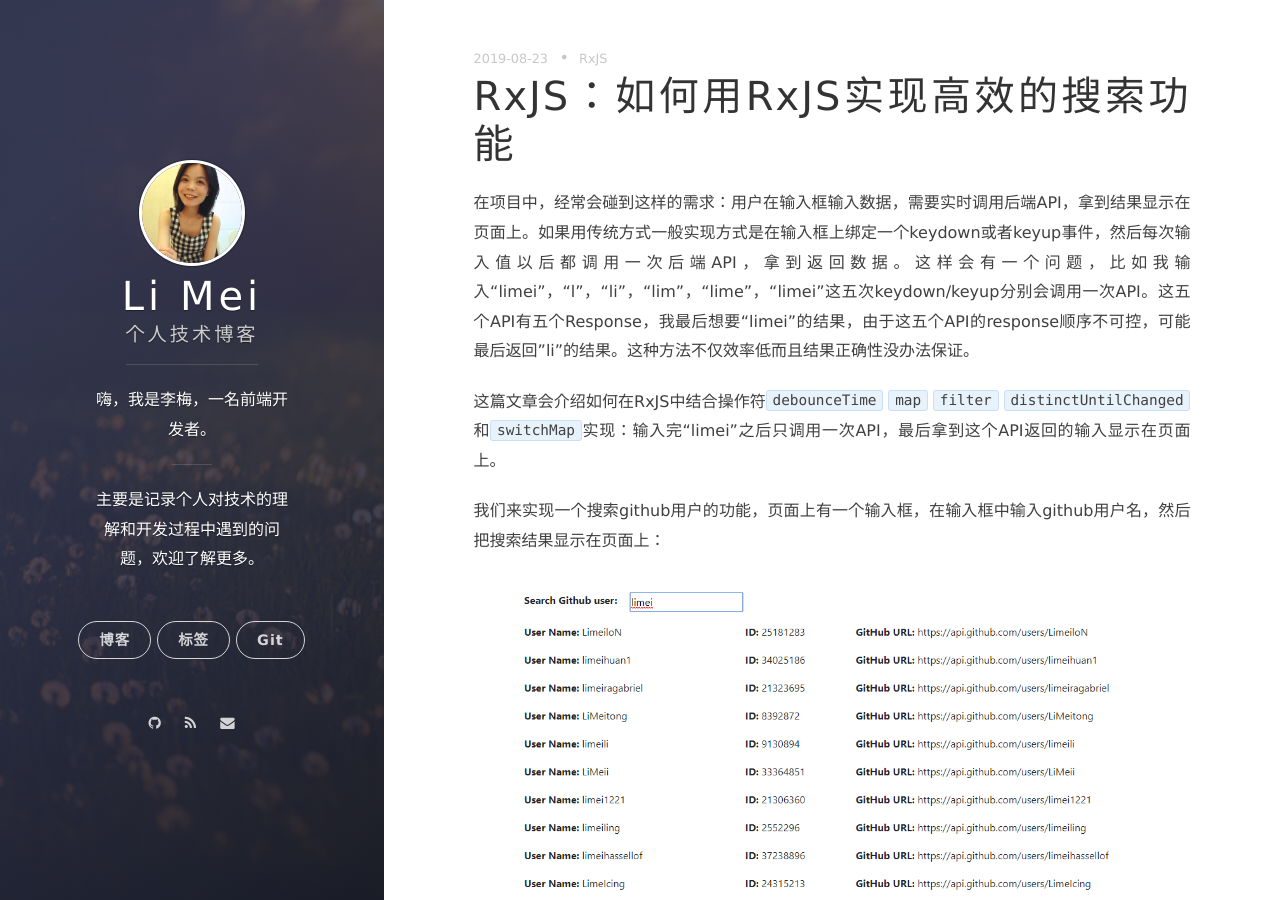
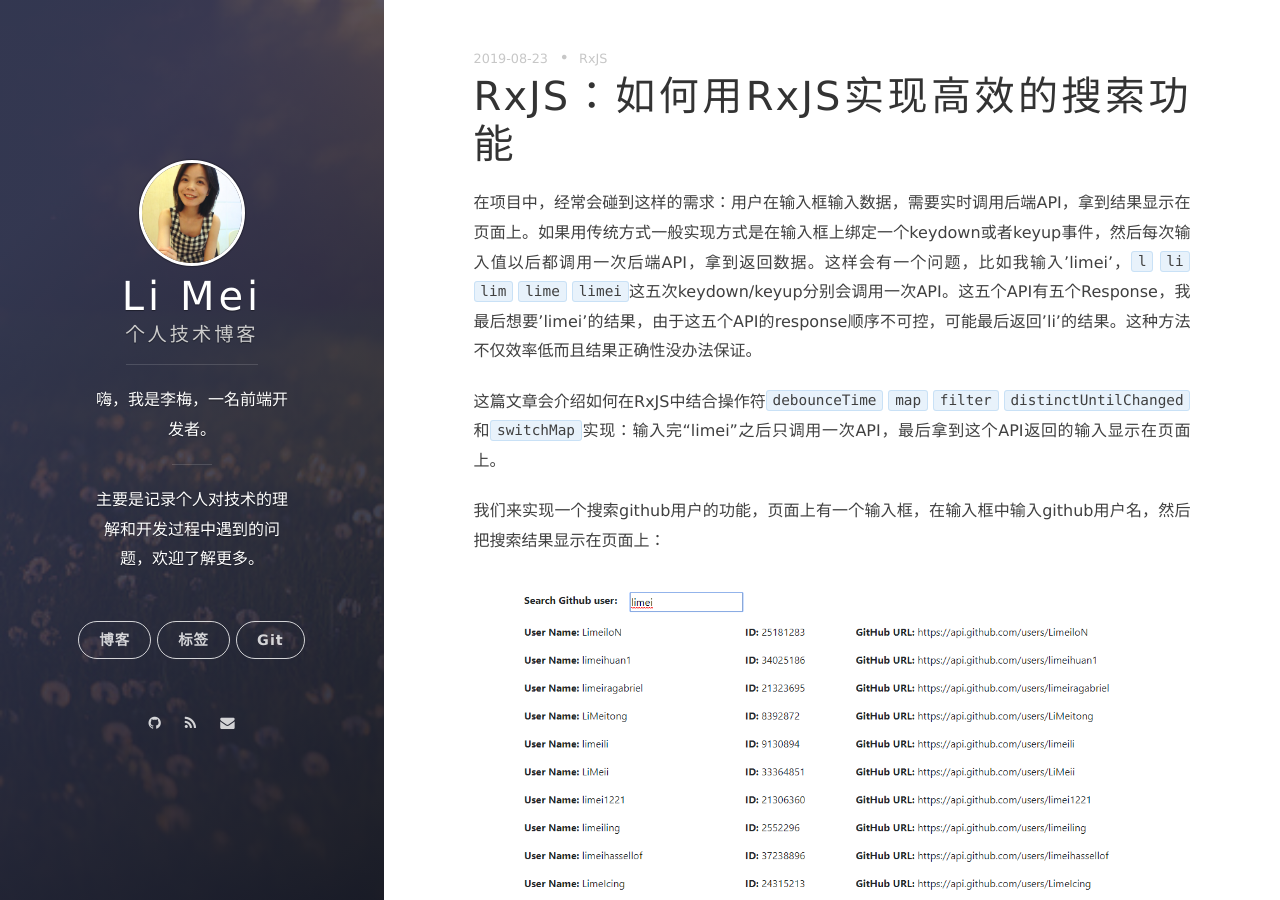
Before and after one commit to LiMeii/LiMeii.github.io, a Jekyll site: the page built from _posts/2019-08-23-rxjs-searchable-input.md, in a window 1280 px wide and 900 px high. Built offline with Jekyll 4.4.1, drawn with Linux system fonts in a browser that asks for light colours; nearby versions of some CDN libraries.

Commit message:
update tag file

````diff
--- a/_posts/2019-08-23-rxjs-searchable-input.md
+++ b/_posts/2019-08-23-rxjs-searchable-input.md
@@ -4,7 +4,7 @@
 layout: post
 ---
 
-在项目中，经常会碰到这样的需求：用户在输入框输入数据，需要实时调用后端API，拿到结果显示在页面上。如果用传统方式一般实现方式是在输入框上绑定一个keydown或者keyup事件，然后每次输入值以后都调用一次后端API，拿到返回数据。这样会有一个问题，比如我输入“limei”，“l”，“li”，“lim”，“lime”，“limei”这五次keydown/keyup分别会调用一次API。这五个API有五个Response，我最后想要“limei”的结果，由于这五个API的response顺序不可控，可能最后返回"li"的结果。这种方法不仅效率低而且结果正确性没办法保证。
+在项目中，经常会碰到这样的需求：用户在输入框输入数据，需要实时调用后端API，拿到结果显示在页面上。如果用传统方式一般实现方式是在输入框上绑定一个keydown或者keyup事件，然后每次输入值以后都调用一次后端API，拿到返回数据。这样会有一个问题，比如我输入'limei'，```l``` ```li``` ```lim``` ```lime``` ```limei```这五次keydown/keyup分别会调用一次API。这五个API有五个Response，我最后想要'limei'的结果，由于这五个API的response顺序不可控，可能最后返回'li'的结果。这种方法不仅效率低而且结果正确性没办法保证。
 
 
 这篇文章会介绍如何在RxJS中结合操作符```debounceTime``` ```map```  ```filter```  ```distinctUntilChanged``` 和```switchMap```实现：输入完“limei”之后只调用一次API，最后拿到这个API返回的输入显示在页面上。
````
